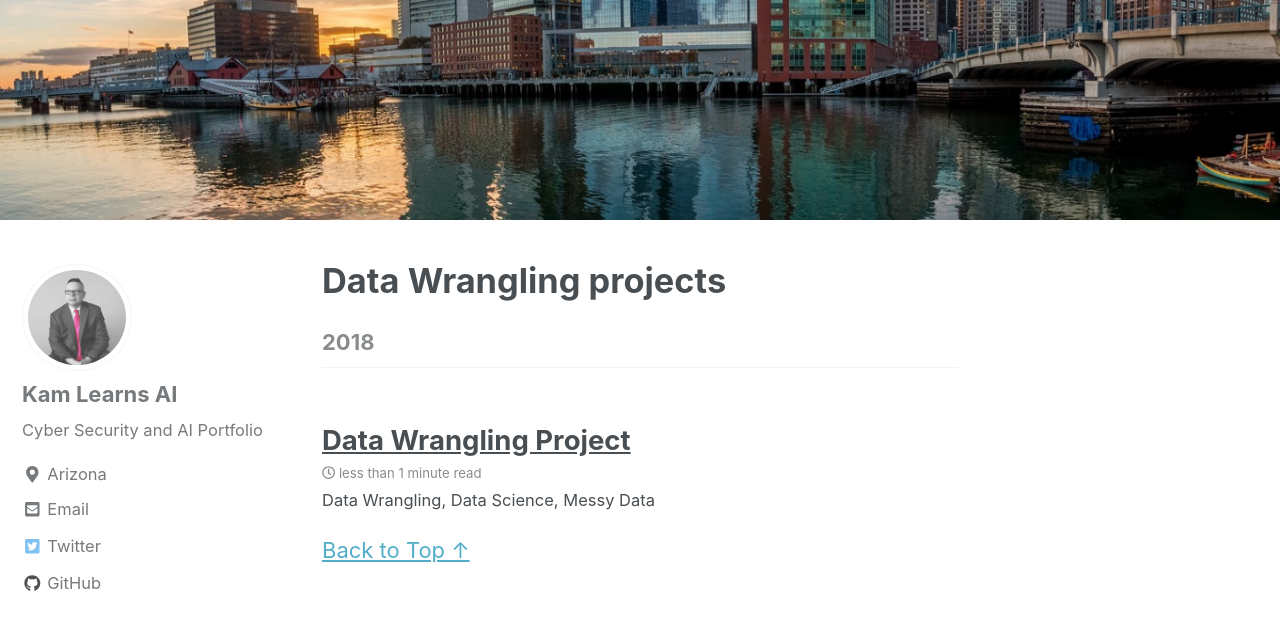
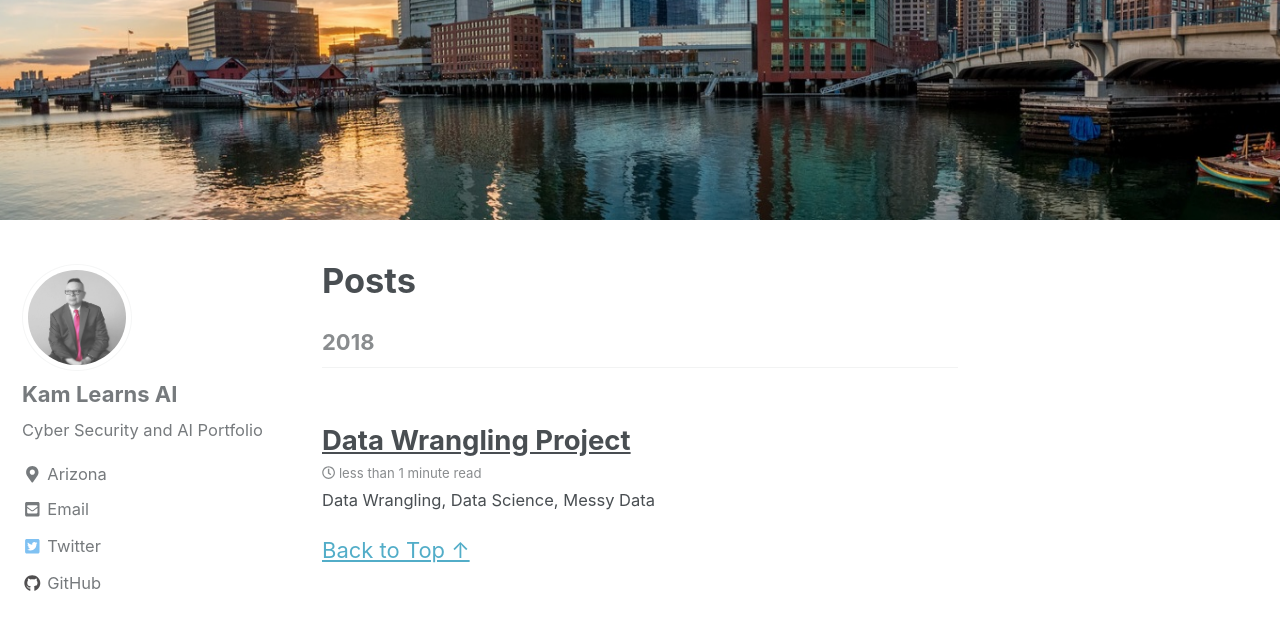
Before and after one commit to Kam718/kam718.github.io, a Jekyll site: the page built from _pages/posts.md, in a window 1280 px wide and 900 px high, scrolled down 355 px. Shown: the top 630 px of the window. Built offline with Jekyll 4.4.1, drawn with Linux system fonts in a browser that asks for light colours; nearby versions of some CDN libraries.

Commit message:
Update posts.md

```diff
--- a/_pages/posts.md
+++ b/_pages/posts.md
@@ -1,7 +1,7 @@
 ---
 layout: posts
-permalink: /data-wrangling/
-title: "Data Wrangling projects"
+permalink: /posts/
+title: "Posts"
 author_profile: true
 header:
   image: "/images/fort point.png"
```
